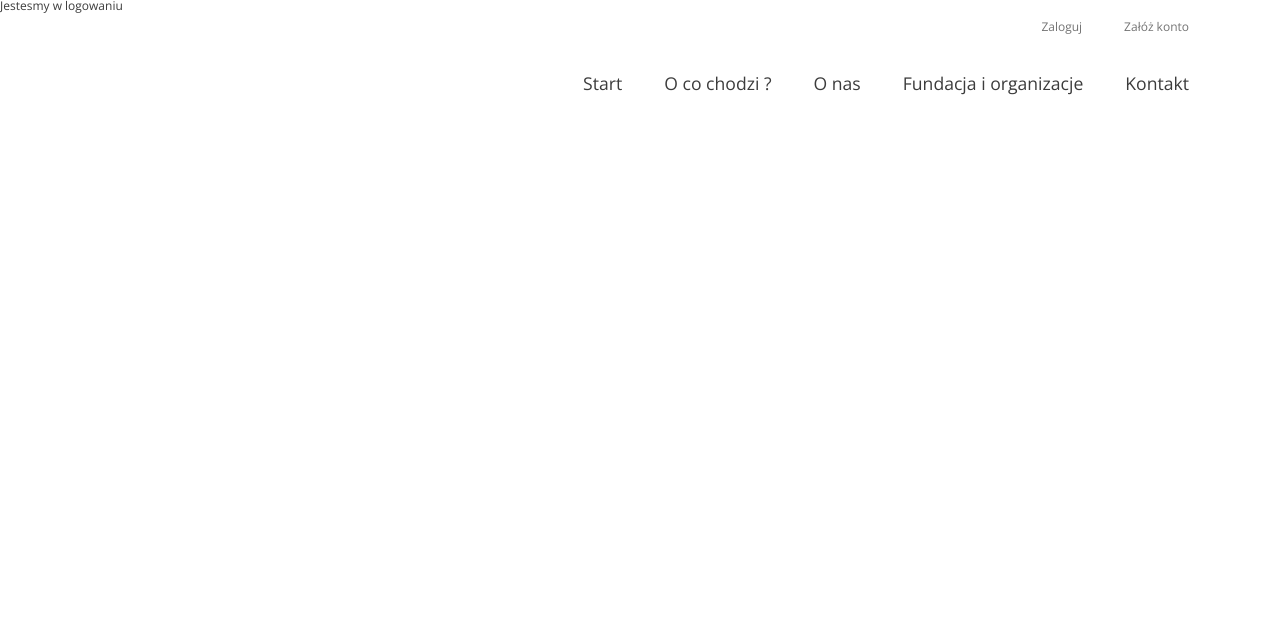
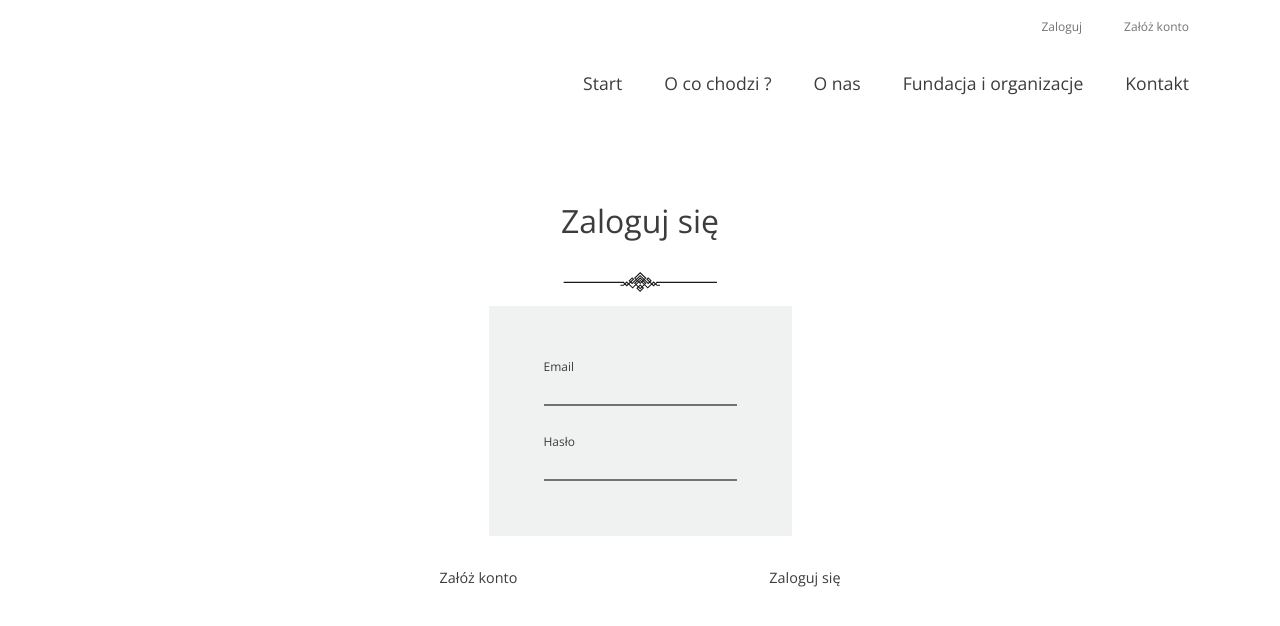
Before and after one commit to alicjakardynal/Give_in_good_hands_web, a React (Create React App) app: page /#/signin in a window 1280 px wide. Shown: the top 626 px of the page. Built offline with nearby package versions, Linux system fonts and the light colour scheme.

Commit message:
registerSignIn

```diff
--- a/src/App.js
+++ b/src/App.js
@@ -6,6 +6,9 @@ import { HashRouter, Route, Switch } from "react-router-dom";
 
 import Home from './components/Home';
 import HomeHeader from './components/HomeHeader';
+import Register from "./components/Register";
+import SignIn from "./components/SignIn"
+
 
 
 
@@ -27,17 +30,6 @@ function App() {
 
 
 
-class Register extends Component{
-  render(){
-    return( <h1>Jestesmy w rejestracji</h1>)
-  }
-}
-
-class SignIn extends Component{
-  render(){
-    return( <h1>Jestesmy w logowaniu</h1>)
-  }
-}
 
 
 export default App;
--- /dev/null
+++ b/src/components/Register.js
@@ -0,0 +1,33 @@
+import React, { Component } from "react";
+import { NavLink } from "react-router-dom";
+
+class Register extends Component {
+  render() {
+    return (
+      <section className="register">
+        <h2>Załóż konto</h2>
+        <p className="decoration"></p>
+        <form>
+          <label>
+            Email
+            <input type="email" name="useremail" />
+          </label>
+          <label>
+            Hasło
+            <input type="password" name="userepassword" />
+          </label>
+          <label>
+            Powtórz hasło
+            <input type="password" name="userepassword" />
+          </label>
+        </form>
+        <div>
+          <NavLink className="link sign"exact to="/signin">Zaloguj się</NavLink>
+          <NavLink className="link sign"exact to="/register">Załóż konto</NavLink>
+        </div>
+      </section>
+    );
+  }
+}
+
+export default Register;
--- /dev/null
+++ b/src/components/SignIn.js
@@ -0,0 +1,29 @@
+import React, { Component } from "react";
+import { NavLink } from "react-router-dom";
+
+class SignIn extends Component {
+  render() {
+    return (
+      <section className="signing">
+        <h2>Zaloguj się</h2>
+        <p className="decoration"></p>
+        <form>
+          <label>
+            Email
+            <input type="email" name="useremail" />
+          </label>
+          <label>
+            Hasło
+            <input type="password" name="userepassword" />
+          </label>
+        </form>
+        <div>
+          <NavLink className="link sign"exact to="/register">Załóż konto</NavLink>
+          <NavLink className="link sign"exact to="/signin">Zaloguj się</NavLink>
+        </div>
+      </section>
+    );
+  }
+}
+
+export default SignIn;
--- /dev/null
+++ b/src/scss/home_footer.scss
@@ -0,0 +1,28 @@
+footer{
+
+    text-align: center;
+    font-size: 1rem;
+    position: absolute;
+    top: 448%;
+    left:42%;
+
+    .icon_fb{
+      background-image: url("../assets/Facebook.svg");
+      background-size: cover;
+      height: 25px;
+      width: 25px;
+      display: inline-block;
+      position: relative;
+      left: 245%;
+
+    }
+    .icon_ig{
+      background-image: url("../assets/Instagram.svg");
+      background-size: cover;
+      height: 25px;
+      width: 25px;
+      display: inline-block;
+      position: relative;
+      left: 270%;
+    }
+  }
--- a/src/scss/main.scss
+++ b/src/scss/main.scss
@@ -16,32 +16,55 @@ body {
 @import "./home_about_us.scss";
 @import "./home_who_we_help.scss";
 @import "./home_form.scss";
+@import "./home_footer.scss";
 
-footer{
+.register,
+.signing {
+  display: flex;
+  justify-content: center;
+  align-items: center;
+  flex-direction: column;
+  height: 100vh;
+  position: relative;
+  h2 {
+    font-size: 2rem;
+    padding: 25px;
+  }
+  p {
+    height: 3vh;
+    left: 0;
+    width: 12%;
+  }
+  form {
+    display: flex;
+    justify-content: center;
+    align-items: center;
+    flex-direction: column;
+    background-color: #f0f1f1;
+    padding: 40px;
+    label {
+      padding: 15px;
+    }
+    input {
+      display: block;
+      padding: 8px;
+      background-color: transparent;
+      border: none;
+      border-bottom: 2px solid $grey;
+    }
+  }
+  div{
+    padding: 35px 0;
+    .sign{
+      margin: 0 115px;
+      padding: 10px;
+      font-size: 0.9rem;
+      border: 1px solid transparent;
+      &:hover{
+        border: 1px solid $grey;
 
-  text-align: center;
-  font-size: 1rem;
-  position: absolute;
-  top: 448%;
-  left:42%;
+      }
 
-  .icon_fb{
-    background-image: url("../assets/Facebook.svg");
-    background-size: cover;
-    height: 25px;
-    width: 25px;
-    display: inline-block;
-    position: relative;
-    left: 245%;
-
-  }
-  .icon_ig{
-    background-image: url("../assets/Instagram.svg");
-    background-size: cover;
-    height: 25px;
-    width: 25px;
-    display: inline-block;
-    position: relative;
-    left: 270%;
+    }
   }
 }
```
